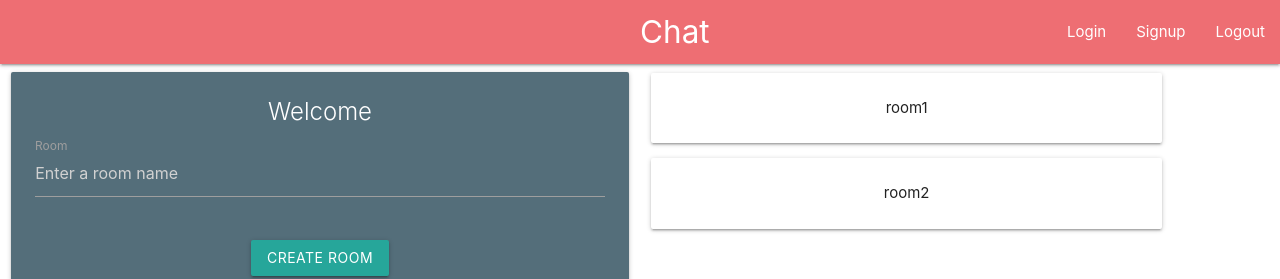
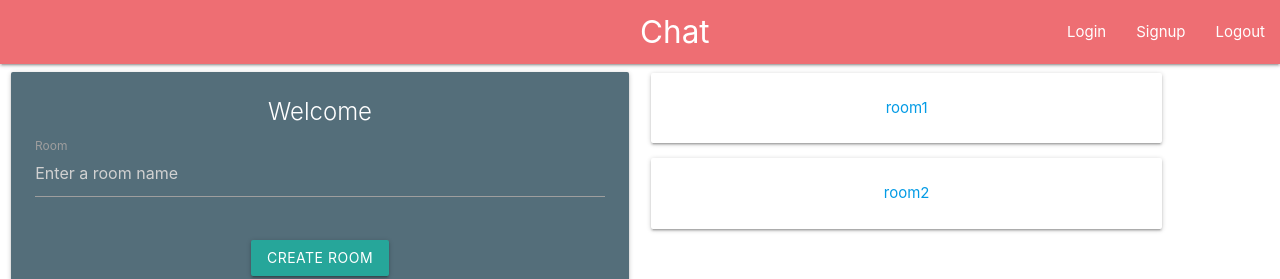
Before and after one commit to jhernandezm-dreamcode/chat-front-react, a React (Create React App) app in the folder client/: page / in a window 1280 px wide. Shown: the top 279 px of the page. Built offline with nearby package versions, Linux system fonts and the light colour scheme; no server answers.

Commit message:
change chat route

```diff
--- a/client/src/App.js
+++ b/client/src/App.js
@@ -16,7 +16,7 @@
           <Navbar></Navbar>
           <Switch>
             <Route exact path="/" component={Home}/>
-            <Route path="/chat" component={Chat}/>
+            <Route path="/chat/:room_id/:room_name" component={Chat}/>
           </Switch>
         </UserContext.Provider>
       </div>
--- a/client/src/components/chat/Chat.js
+++ b/client/src/components/chat/Chat.js
@@ -1,11 +1,13 @@
 import React,{ useContext } from "react";
 import { UserContext } from "../../UserContext";
-import { Link } from "react-router-dom";
+import { Link,useParams } from "react-router-dom";
 
 const Chat = () => {
   const { user, setUser } = useContext(UserContext);
+  let {room_id,room_name} = useParams();
   return (
     <div>
+      <div>{room_id} {room_name}</div>
       <h1>Chat {JSON.stringify(user)}</h1>
       <Link to={"/"}>
         <button>Go to home a</button>
--- a/client/src/components/home/Home.js
+++ b/client/src/components/home/Home.js
@@ -10,8 +10,8 @@
     socket = io(ENDPT,{ transports : ['websocket'] });
     console.log('----',ENDPT);
     return()=>{
-      console.log("finish")
-      socket.emit('disconnect');
+      console.log("finish");
+      socket.emit('disconnected');
       socket.off();
     }
   },[ENDPT])
--- a/client/src/components/home/RoomList.js
+++ b/client/src/components/home/RoomList.js
@@ -1,10 +1,16 @@
 import React from "react";
 import Room from "./Room";
+import { Link } from "react-router-dom";
 
 const RoomList = ({ rooms }) => {
   return (
     <div>
-      {rooms && rooms.map((room) => <Room key={room._id} name={room.name}></Room>)}
+      {rooms &&
+        rooms.map((room) => (
+          <Link to={"/chat/" + room._id + "/" + room.name} key={room._id}>
+            <Room name={room.name}></Room>
+          </Link>
+        ))}
     </div>
   );
 };
```
